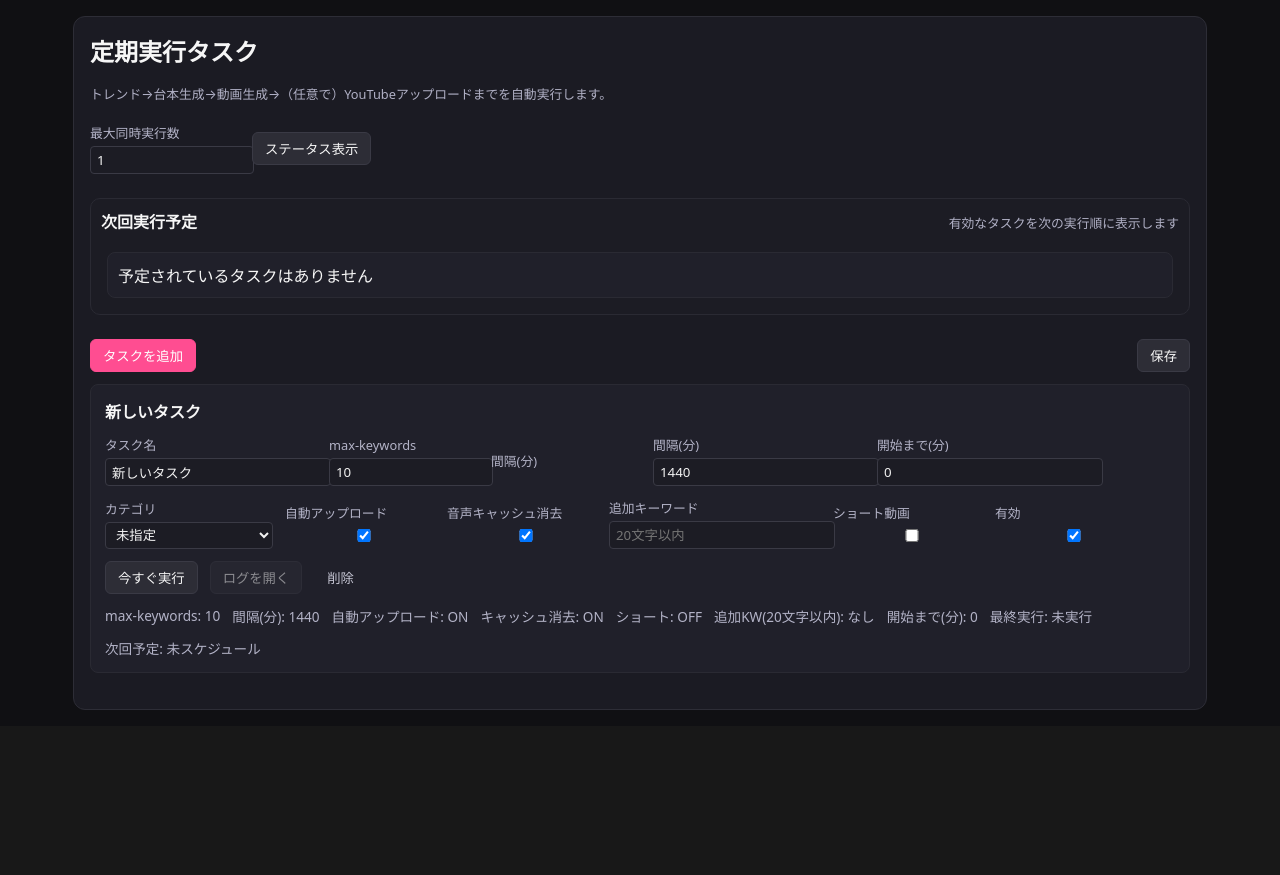
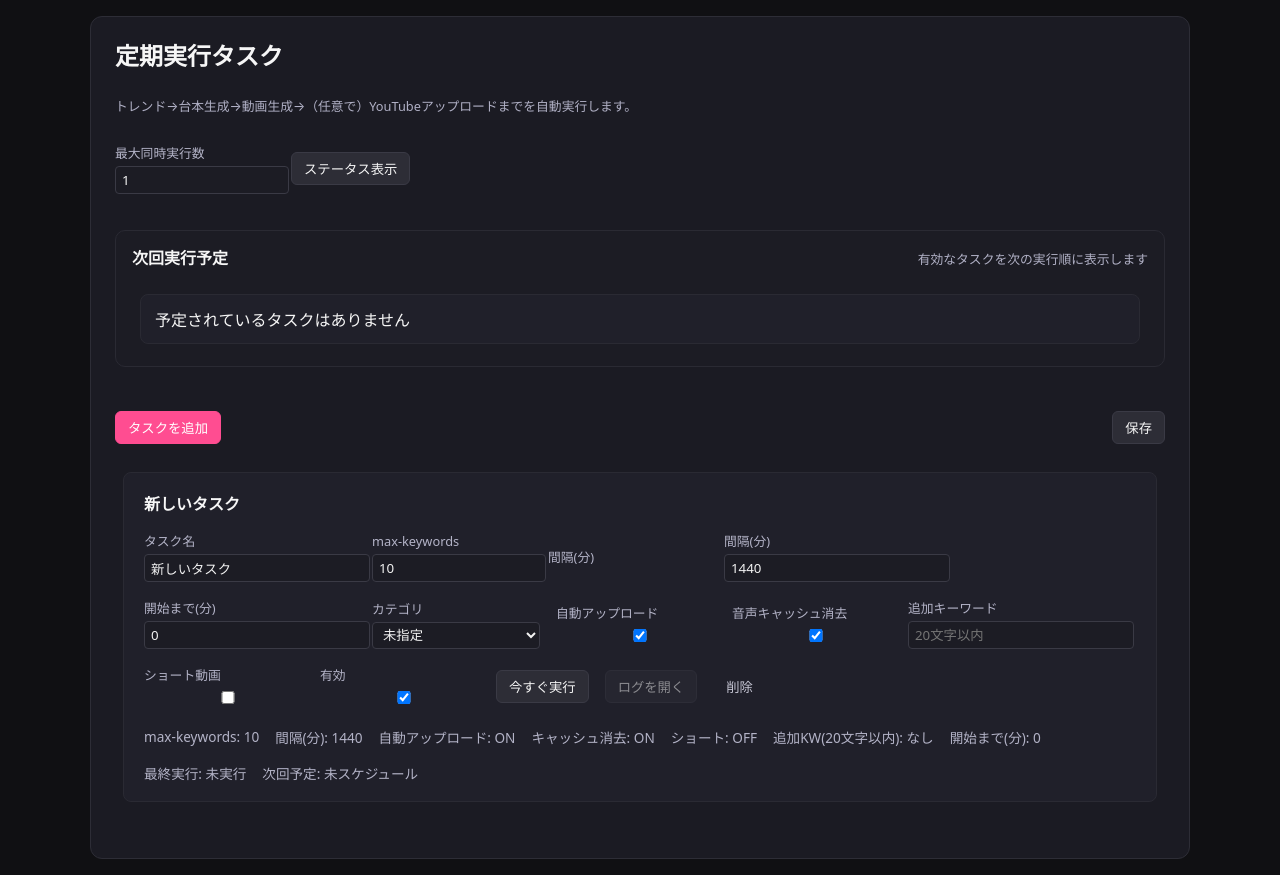
Before and after one commit to roripika/auto-video-generator, an Electron app: page desktop-app/src/renderer/scheduler.html in a window 1280 px wide. Both pictures are taken after a click on the button "タスクを追加". Before the commit the page ends 800 px from the top, so only its background shows below. Drawn offline with Linux system fonts and the light colour scheme; no server answers.

Commit message:
✨ スケジューラUIのスペーシングと横幅を改善
問題:
- タスクUIが詰まりすぎて醜い
- スクロール領域の横幅がウィンドウサイズと一致せず操作しづらい

修正内容:
1. スペーシングの改善:
   - .settings-panel: padding 16px→20px 24px, gap 12px→20px
   - .task-item: padding 14px→18px 20px, gap 12px→16px
   - .task-row: gap 12px→16px
   - .task-field: gap 6px→8px, min-width 150px→160px
   - .task-meta: gap 12px→16px, padding-top追加
   - .upcoming-panel: padding 10px→14px 16px, margin 12px→16px
   - .asset-actions: gap 8px→12px, margin-top追加

2. 横幅の統一:
   - .task-list, .task-item, .task-row, .upcoming-panel, .settings-panel に
     width: 100% と box-sizing: border-box を追加

効果:
✅ タスクUI全体に適切な余白が確保され視認性向上
✅ スクロール領域の横幅がウィンドウサイズと一致
✅ 操作性が大幅に改善

```diff
--- a/desktop-app/src/renderer/styles.css
+++ b/desktop-app/src/renderer/styles.css
@@ -262,10 +262,11 @@ textarea {
   background: #1b1b23;
   border: 1px solid #2d2d36;
   border-radius: 12px;
-  padding: 16px;
+  padding: 20px 24px;
   display: flex;
   flex-direction: column;
-  gap: 12px;
+  gap: 20px;
+  box-sizing: border-box;
 }
 
 .settings-panel label {
@@ -310,31 +311,35 @@ textarea {
 .task-list {
   list-style: none;
   margin: 0;
-  padding: 0;
+  padding: 8px;
   display: flex;
   flex-direction: column;
-  gap: 12px;
+  gap: 16px;
   max-height: 60vh;
   overflow-y: auto;
+  width: 100%;
+  box-sizing: border-box;
 }
 .task-list--compact {
   max-height: 220px;
-  padding: 6px;
-  gap: 8px;
+  padding: 8px;
+  gap: 12px;
 }
 
 .task-item {
   border: 1px solid #2a2a33;
   border-radius: 8px;
-  padding: 14px;
+  padding: 18px 20px;
   background: #20202a;
   display: flex;
   flex-direction: column;
-  gap: 12px;
+  gap: 16px;
+  width: 100%;
+  box-sizing: border-box;
 }
 .task-item--compact {
-  padding: 10px;
-  gap: 6px;
+  padding: 12px 14px;
+  gap: 10px;
 }
 
 .task-title {
@@ -345,8 +350,9 @@ textarea {
 .task-row {
   display: flex;
   flex-wrap: wrap;
-  gap: 12px;
+  gap: 16px;
   align-items: center;
+  width: 100%;
 }
 
 .task-row input[type='text'],
@@ -358,8 +364,8 @@ textarea {
 .task-field {
   display: flex;
   flex-direction: column;
-  gap: 6px;
-  min-width: 150px;
+  gap: 8px;
+  min-width: 160px;
 }
 
 .task-label {
@@ -371,27 +377,31 @@ textarea {
   font-size: 0.85rem;
   color: #b3b3c7;
   display: flex;
-  gap: 12px;
+  gap: 16px;
   flex-wrap: wrap;
+  padding-top: 4px;
 }
 .task-meta--compact {
   font-size: 0.8rem;
   color: #c6c6d3;
+  gap: 12px;
 }
 
 .upcoming-panel {
-  margin: 12px 0;
+  margin: 16px 0;
   border: 1px solid #2a2a33;
   border-radius: 10px;
-  padding: 10px;
+  padding: 14px 16px;
   background: #1c1c24;
+  width: 100%;
+  box-sizing: border-box;
 }
 
 .upcoming-header {
   display: flex;
   justify-content: space-between;
   align-items: baseline;
-  margin-bottom: 6px;
+  margin-bottom: 10px;
 }
 
 .upcoming-header h3 {
@@ -419,7 +429,8 @@ textarea {
 
 .asset-actions {
   display: flex;
-  gap: 8px;
+  gap: 12px;
+  margin-top: 8px;
 }
 
 .asset-fetcher {
```
